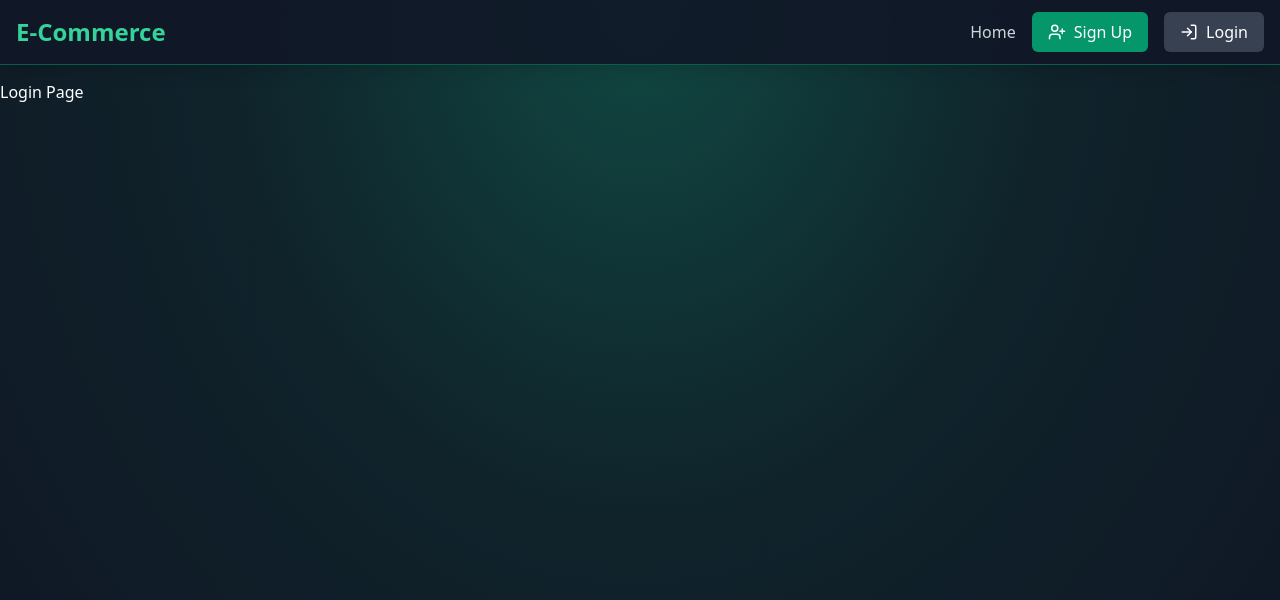
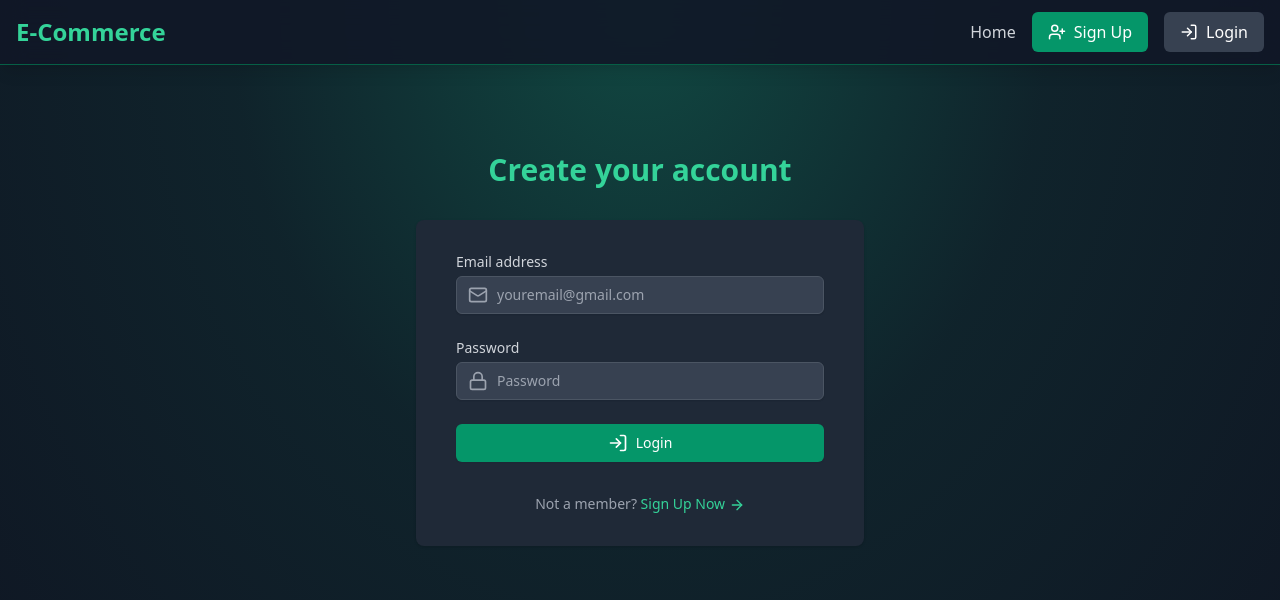
Before and after one commit to Itsmesachin98/e-commerce-store, a React (Vite) app in the folder frontend/: page /login in a window 1280 px wide. Shown: the top 600 px of the page. Built offline with nearby package versions, Linux system fonts and the light colour scheme.

Commit message:
feat: design login page
- Create login page layout and UI
- Add input fields for email and password

```diff
--- a/frontend/src/pages/LoginPage.jsx
+++ b/frontend/src/pages/LoginPage.jsx
@@ -1,5 +1,134 @@
+import { useState } from "react";
+import { motion } from "framer-motion";
+import { Link } from "react-router-dom";
+import { LogIn, Mail, Lock, ArrowRight, Loader } from "lucide-react";
+
 function LoginPage() {
-    return <div>Login Page</div>;
+    const [email, setEmail] = useState("");
+    const [password, setPassword] = useState("");
+    const loading = false;
+
+    const handleSubmit = (e) => {
+        e.preventDefault();
+        console.log(email, password);
+    };
+
+    return (
+        <div className="flex flex-col justify-center py-12 sm:px-6 lg:px-8">
+            <motion.div
+                className="sm:mx-auto sm:w-full sm:max-w-md"
+                initial={{ opacity: 0, y: -20 }}
+                animate={{ opacity: 1, y: 0 }}
+                transition={{ duration: 0.8 }}
+            >
+                <h2 className="mt-6 text-center text-3xl font-extrabold text-emerald-400">
+                    Create your account
+                </h2>
+            </motion.div>
+
+            <motion.div
+                className="mt-8 sm:mx-auto sm:w-full sm:max-w-md"
+                initial={{ opacity: 0, y: 20 }}
+                animate={{ opacity: 1, y: 0 }}
+                transition={{ duration: 0.8, delay: 0.2 }}
+            >
+                <div className="bg-gray-800 py-8 px-4 shadow sm:rounded-lg sm:px-10">
+                    <form onSubmit={handleSubmit} className="space-y-6">
+                        {/* Email Address */}
+                        <div>
+                            <label
+                                htmlFor="email"
+                                className="block text-sm font-medium text-gray-300"
+                            >
+                                Email address
+                            </label>
+                            <div className="mt-1 relative rounded-md shadow-sm">
+                                <div className="absolute inset-y-0 left-0 pl-3 flex items-center pointer-events-none">
+                                    <Mail
+                                        className="h-5 w-5 text-gray-400"
+                                        aria-hidden="true"
+                                    />
+                                </div>
+                                <input
+                                    id="email"
+                                    type="email"
+                                    required
+                                    value={email}
+                                    onChange={(e) => setEmail(e.target.value)}
+                                    className=" block w-full px-3 py-2 pl-10 bg-gray-700 border border-gray-600 rounded-md shadow-sm placeholder-gray-400 focus:outline-none focus:ring-emerald-500 focus:border-emerald-500 sm:text-sm"
+                                    placeholder="youremail@gmail.com"
+                                />
+                            </div>
+                        </div>
+
+                        {/* Password */}
+                        <div>
+                            <label
+                                htmlFor="password"
+                                className="block text-sm font-medium text-gray-300"
+                            >
+                                Password
+                            </label>
+                            <div className="mt-1 relative rounded-md shadow-sm">
+                                <div className="absolute inset-y-0 left-0 pl-3 flex items-center pointer-events-none">
+                                    <Lock
+                                        className="h-5 w-5 text-gray-400"
+                                        aria-hidden="true"
+                                    />
+                                </div>
+                                <input
+                                    id="password"
+                                    type="password"
+                                    required
+                                    value={password}
+                                    onChange={(e) =>
+                                        setPassword(e.target.value)
+                                    }
+                                    className=" block w-full px-3 py-2 pl-10 bg-gray-700 border border-gray-600 rounded-md shadow-sm placeholder-gray-400 focus:outline-none focus:ring-emerald-500 focus:border-emerald-500 sm:text-sm"
+                                    placeholder="Password"
+                                />
+                            </div>
+                        </div>
+
+                        <button
+                            type="submit"
+                            className="w-full flex justify-center py-2 px-4 border border-transparent rounded-md shadow-sm text-sm font-medium text-white bg-emerald-600 hover:bg-emerald-700 focus:outline-none focus:ring-2 focus:ring-offset-2 focus:ring-emerald-500 transition duration-150 ease-in-out disabled:opacity-50"
+                            disabled={loading}
+                        >
+                            {loading ? (
+                                <>
+                                    <Loader
+                                        className="mr-2 h-5 w-5 animate-spin"
+                                        aria-hidden="true"
+                                    />
+                                    Loading...
+                                </>
+                            ) : (
+                                <>
+                                    <LogIn
+                                        className="mr-2 h-5 w-5"
+                                        aria-hidden="true"
+                                    />
+                                    Login
+                                </>
+                            )}
+                        </button>
+                    </form>
+
+                    <p className="mt-8 text-center text-sm text-gray-400">
+                        Not a member?{" "}
+                        <Link
+                            to="/signup"
+                            className="font-medium text-emerald-400 hover:text-emerald-300"
+                        >
+                            Sign Up Now{" "}
+                            <ArrowRight className="inline h-4 w-4" />
+                        </Link>
+                    </p>
+                </div>
+            </motion.div>
+        </div>
+    );
 }
 
 export default LoginPage;
--- a/frontend/src/pages/SignUpPage.jsx
+++ b/frontend/src/pages/SignUpPage.jsx
@@ -65,7 +65,7 @@
                                         })
                                     }
                                     className="block w-full px-3 py-2 pl-10 bg-gray-700 border border-gray-600 rounded-md shadow-sm placeholder-gray-400 focus:outline-none focus:ring-emerald-500 focus:border-emerald-500 sm:text-sm"
-                                    placeholder="John Doe"
+                                    placeholder="Your Name"
                                 />
                             </div>
                         </div>
@@ -97,7 +97,7 @@
                                         })
                                     }
                                     className=" block w-full px-3 py-2 pl-10 bg-gray-700 border border-gray-600 rounded-md shadow-sm placeholder-gray-400 focus:outline-none focus:ring-emerald-500 focus:border-emerald-500 sm:text-sm"
-                                    placeholder="you@example.com"
+                                    placeholder="youremail@gmail.com"
                                 />
                             </div>
                         </div>
@@ -129,7 +129,7 @@
                                         })
                                     }
                                     className=" block w-full px-3 py-2 pl-10 bg-gray-700 border border-gray-600 rounded-md shadow-sm placeholder-gray-400 focus:outline-none focus:ring-emerald-500 focus:border-emerald-500 sm:text-sm"
-                                    placeholder="••••••••"
+                                    placeholder="Password"
                                 />
                             </div>
                         </div>
@@ -161,7 +161,7 @@
                                         })
                                     }
                                     className="block w-full px-3 py-2 pl-10 bg-gray-700 border border-gray-600 rounded-md shadow-sm placeholder-gray-400 focus:outline-none focus:ring-emerald-500 focus:border-emerald-500 sm:text-sm"
-                                    placeholder="••••••••"
+                                    placeholder="Confirm Password"
                                 />
                             </div>
                         </div>
```
